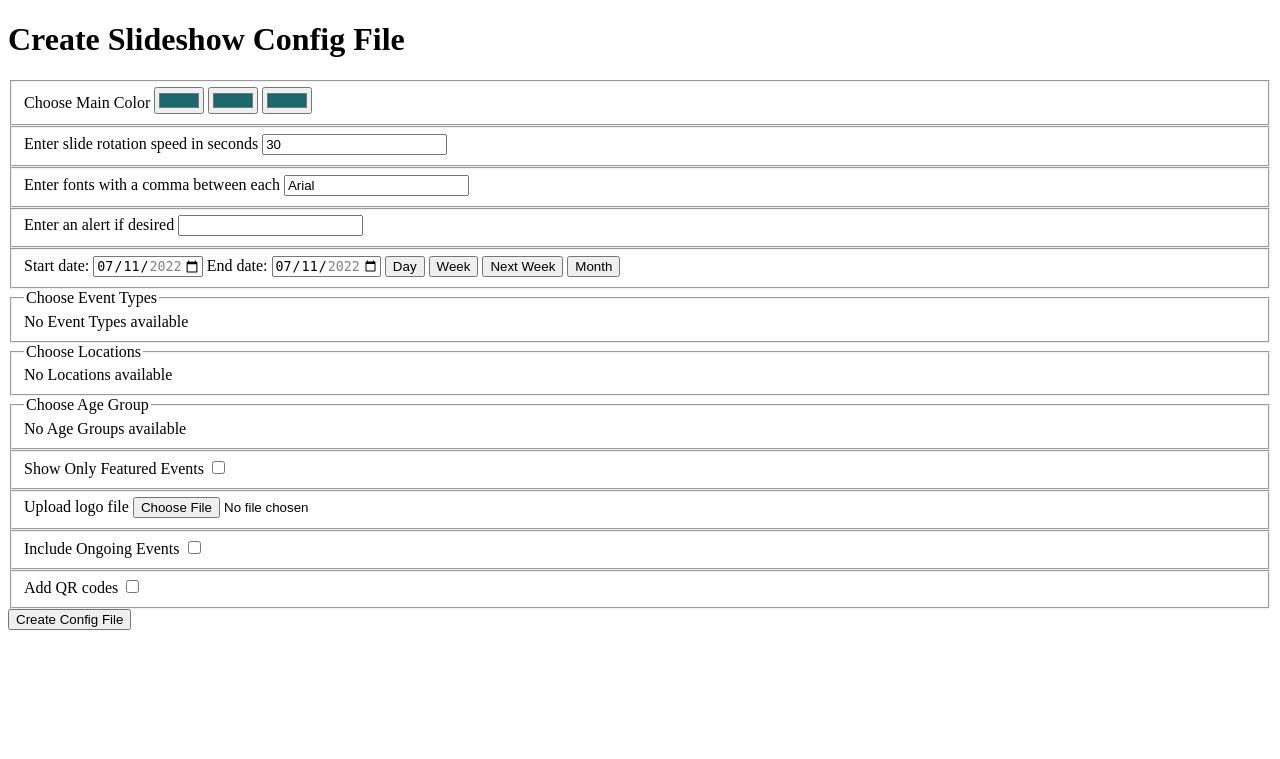
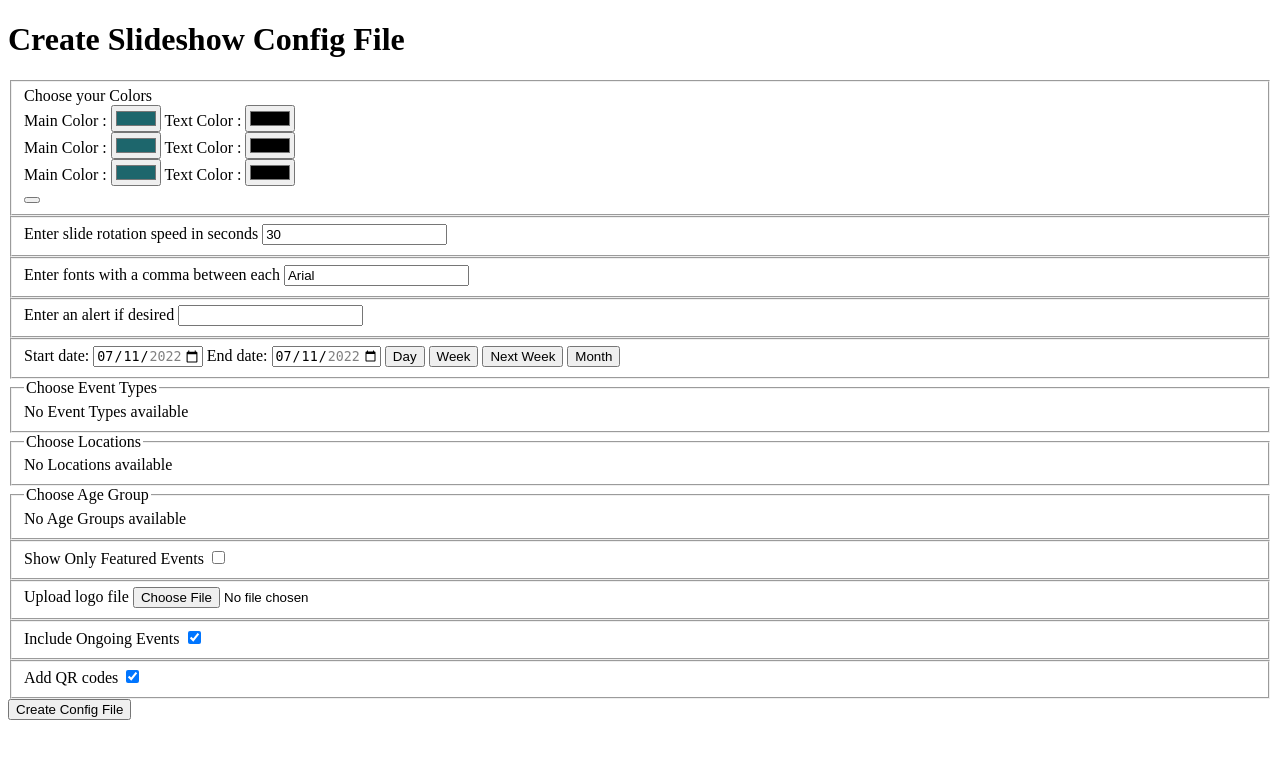
Before and after one commit to camling/configcreator, a PHP site: page /first.php in a window 1280 px wide. Shown: the top 759 px of the page. Run offline with PHP 8.4, Linux system fonts and the light colour scheme; data that the repository does not hold is empty.

Commit message:
Form Working on sending color data Removed old tries of sending JSON in hidden field Created to arrays to send, body_colors and text_colors Updated checkboxes: featured, ongoing, show_qr_codes

```diff
--- a/first.php
+++ b/first.php
@@ -40,7 +40,7 @@ function events_checkboxes($event_types_url)
     {
         foreach($xml as $event)
         {
-            echo '<input type="checkbox" name="event_type[]" value="'.$event->Id.'" id="'.$event->Id.'">';
+            echo '<input type="checkbox" name="event_type_ids[]" value="'.$event->Id.'" id="'.$event->Id.'">';
             echo '<label for="'.$event->Id.'">'.$event->Name.'</label><br>';
         }
     }
@@ -89,11 +89,7 @@ function age_checkboxes($age_url)
 
 }
 
-
 ?>
-
-
-
 
 <!DOCTYPE html>
 <html lang="en">
@@ -110,23 +106,22 @@ function age_checkboxes($age_url)
         <form method="POST" action="create_config.php">
             <input type="hidden" id="library_id" name="library_id" value="<?php echo $library_id; ?>"/>
             <input type="hidden" id="library_name" name="name" value="<?php echo $library_name;?>"/>
-            <input type="hidden" id="colors_object" name="colors_object" value='{"body": "red", "text": "black"}, | {"body": "red", "text": "black"}, | {"body": "red", "text": "black"}'/>
-
-
-            <input type="hidden" name='colors_1[1]["body"]' value='1'/>
-            <input type="hidden" name='colors_1[1]["text"]' value='white'/>
-            <input type="hidden" name='colors_1[2]["body"]' value='4'/>
-            <input type="hidden" name='colors_1[2]["text"]' value='black'/>
-
-
 
             <div class="input_elements">
 
                 <fieldset>
-                    <label for="colors[]">Choose Main Color</label>
-                    <input type="color" id="colors_1" name="colors[]" value="#1d666c"/>
-                    <input type="color" id="colors_2" name="colors[]" value="#1d666c"/>
-                    <input type="color" id="colors_3" name="colors[]" value="#1d666c"/>
+                    <label>Choose your Colors</label>
+                    <br>
+                    <label>Main Color : <input type="color" name="body_colors[]" value="#1d666c"/></label>
+                    <label>Text Color : <input type="color" name="text_colors[]" value="black"/></label>
+                    <br>
+                    <label>Main Color : <input type="color" name="body_colors[]" value="#1d666c"/></label>
+                    <label>Text Color : <input type="color" name="text_colors[]" value="black"/></label>
+                    <br>
+                    <label>Main Color : <input type="color" name="body_colors[]" value="#1d666c"/></label>
+                    <label>Text Color : <input type="color" name="text_colors[]" value="black"/></label>
+                    <br>
+                   <button id="add_color"></button>
                 </fieldset>
                 <fieldset>
                     <label for="rotation_speed">Enter slide rotation speed in seconds</label>
@@ -166,7 +161,7 @@ function age_checkboxes($age_url)
                 </fieldset>
                 <fieldset>
                     <label for="featured">Show Only Featured Events</label>
-                    <input type="checkbox" name="featured" id="featured" value="1" class="form-control">
+                    <input type="checkbox" name="featured" id="featured" value="false" class="form-control">
                 </fieldset>
                 <fieldset>
                     <label for="featured">Upload logo file</label>
@@ -175,11 +170,11 @@ function age_checkboxes($age_url)
 
                 <fieldset>
                     <label for="ongoing">Include Ongoing Events</label>
-                    <input type="checkbox" name="ongoing" id="ongoing" value="1" class="form-control">
+                    <input type="checkbox" name="ongoing" id="ongoing" value="true" checked="true" class="form-control">
                 </fieldset>
                 <fieldset>
                     <label for="qr_codes">Add QR codes</label>
-                    <input type="checkbox" name="show_qr_codes" id="qr_codes" value="true" class="form-control">
+                    <input type="checkbox" name="show_qr_codes" id="qr_codes" value="true" checked="true" class="form-control">
                 </fieldset>
 
             </div>
@@ -283,6 +278,8 @@ function age_checkboxes($age_url)
         SETMONTH.addEventListener("click", setDates);
 
 
+
+
     </script>
 </body>
 </html>
```
